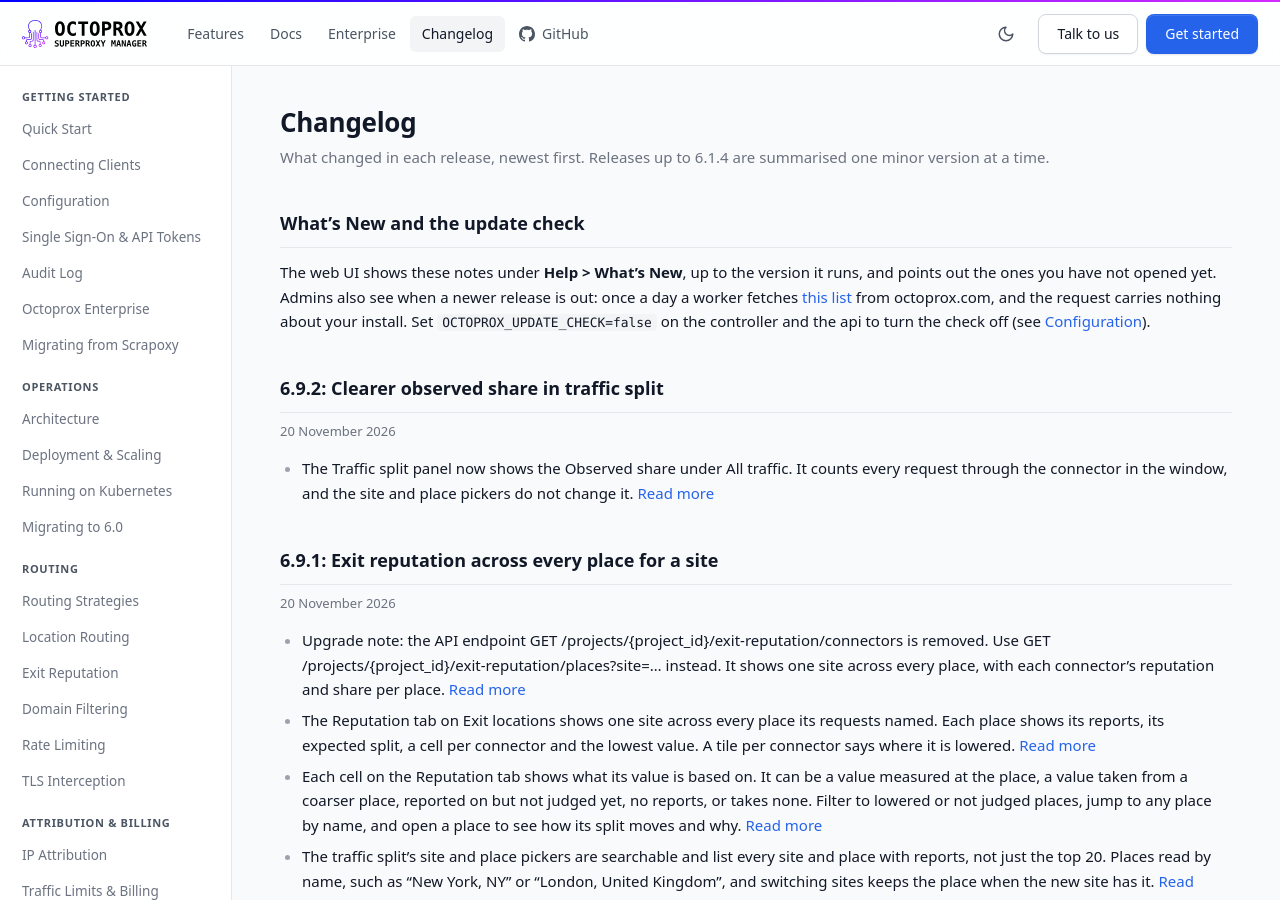
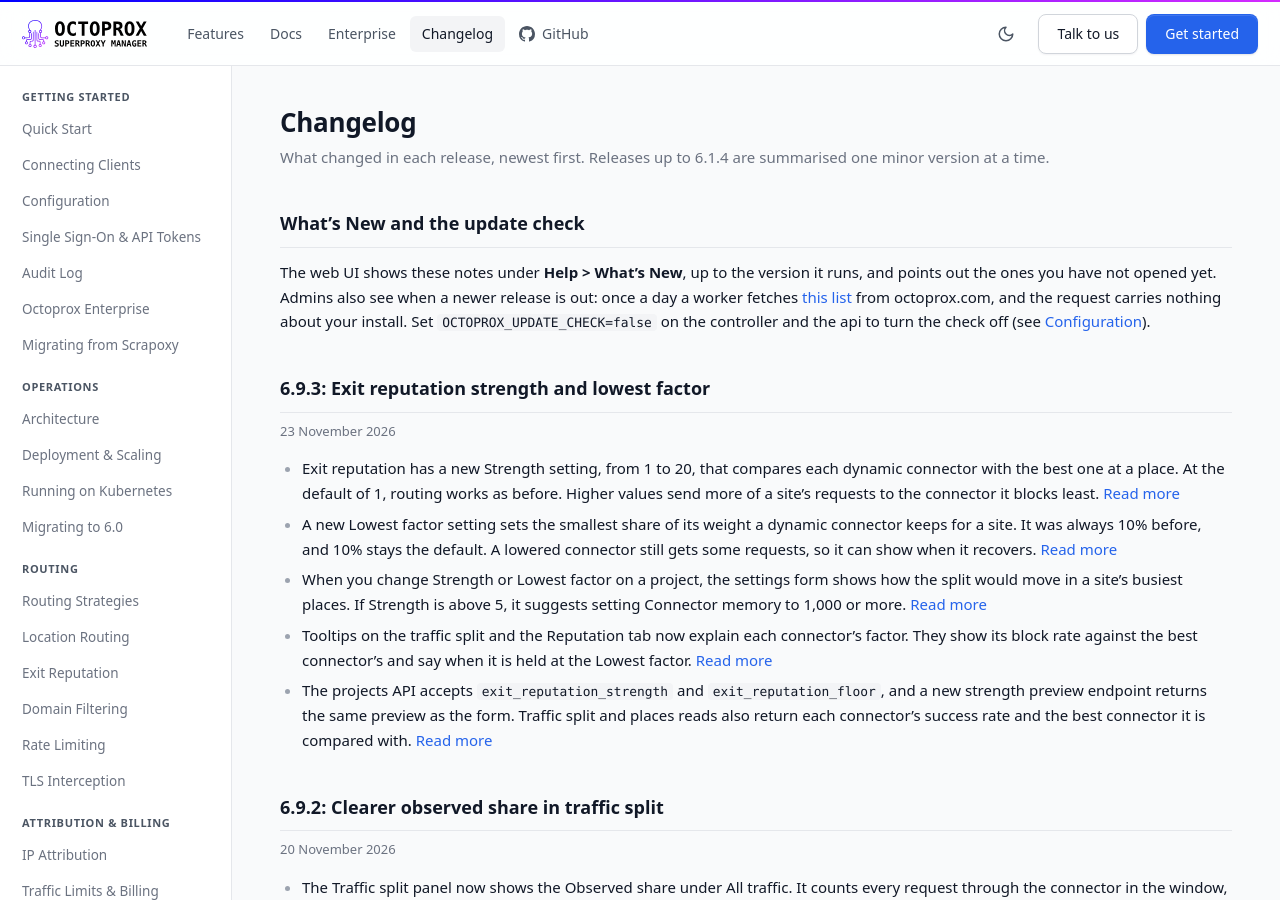
Before and after one commit to octoprox/octoprox, a Jekyll site: the page built from docs/changelog.md, in a window 1280 px wide and 900 px high. Built offline with Jekyll 4.4.1, drawn with Linux system fonts in a browser that asks for light colours; some of the changed text lies outside the part shown.

Commit message:
Bump version to 6.9.3

```diff
--- a/docs/_data/releases.yml
+++ b/docs/_data/releases.yml
@@ -9,6 +9,21 @@
 #   title    a few words naming the main themes
 #   changes  what changed, for the people who use Octoprox; `docs` is a page
 #            on octoprox.com that explains it, such as connecting#exit-headers
+
+- version: 6.9.3
+  date: 2026-11-23
+  title: Exit reputation strength and lowest factor
+  changes:
+    - text: "Exit reputation has a new Strength setting, from 1 to 20, that compares each dynamic connector with the best one at a place. At the default of 1, routing works as before. Higher values send more of a site's requests to the connector it blocks least."
+      docs: exit-reputation#strength-and-lowest-factor
+    - text: "A new Lowest factor setting sets the smallest share of its weight a dynamic connector keeps for a site. It was always 10% before, and 10% stays the default. A lowered connector still gets some requests, so it can show when it recovers."
+      docs: exit-reputation#settings
+    - text: "When you change Strength or Lowest factor on a project, the settings form shows how the split would move in a site's busiest places. If Strength is above 5, it suggests setting Connector memory to 1,000 or more."
+      docs: exit-reputation#strength-and-lowest-factor
+    - text: "Tooltips on the traffic split and the Reputation tab now explain each connector's factor. They show its block rate against the best connector's and say when it is held at the Lowest factor."
+      docs: exit-reputation#views
+    - text: "The projects API accepts `exit_reputation_strength` and `exit_reputation_floor`, and a new strength preview endpoint returns the same preview as the form. Traffic split and places reads also return each connector's success rate and the best connector it is compared with."
+      docs: api#exit-reputation-records
 
 - version: 6.9.2
   date: 2026-11-20
--- a/pyproject.toml
+++ b/pyproject.toml
@@ -1,6 +1,6 @@
 [project]
 name = "octoprox"
-version = "6.9.2"
+version = "6.9.3"
 description = "A dynamic and flexible proxy manager"
 readme = "README.md"
 requires-python = ">=3.12"
```
